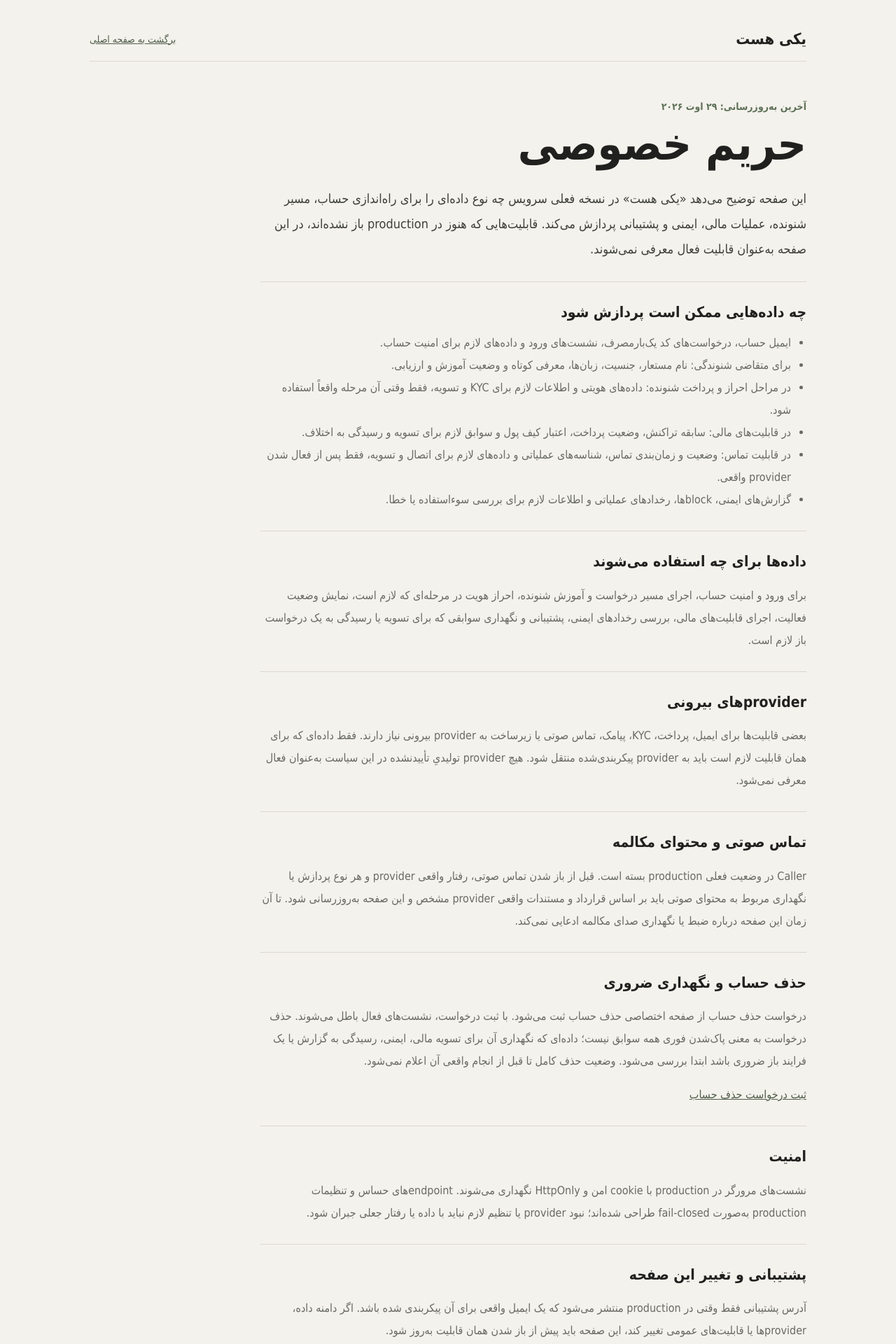
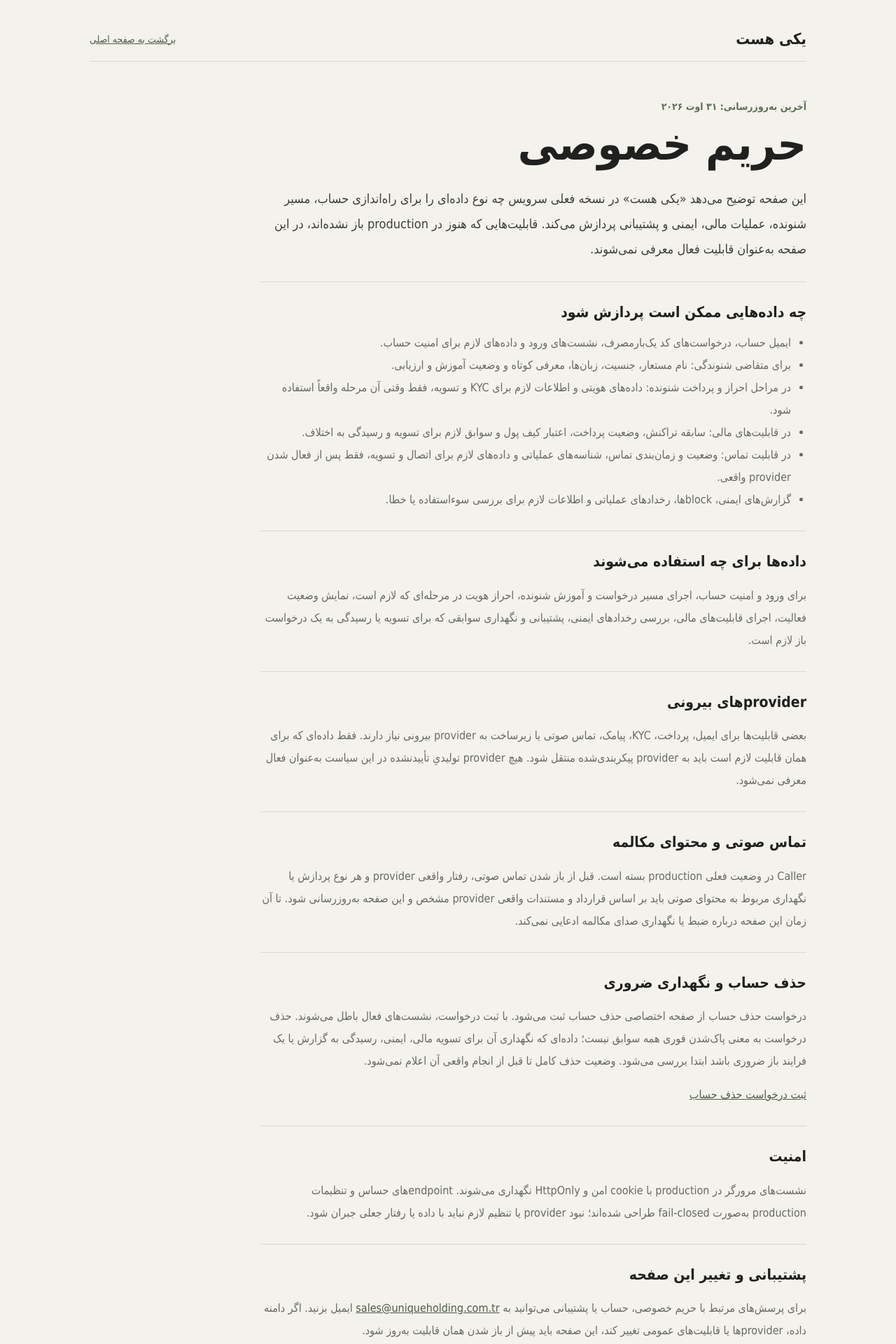
Before and after one commit to morfisam25-tech/YEKI-HAST, a Next.js app in the folder apps/web/: page /privacy in a window 1280 px wide. Shown: the top 1920 px of the page at 70% size. Built offline with nearby package versions, Linux system fonts and the light colour scheme.

Commit message:
feat: publish verified support mailbox in privacy policy

```diff
--- a/apps/web/app/privacy/page.tsx
+++ b/apps/web/app/privacy/page.tsx
@@ -14,7 +14,7 @@ export default function PrivacyPage() {
       </header>
 
       <article className="legal-page" aria-labelledby="privacy-title">
-        <p className="kicker">آخرین به‌روزرسانی: ۲۹ اوت ۲۰۲۶</p>
+        <p className="kicker">آخرین به‌روزرسانی: ۳۱ اوت ۲۰۲۶</p>
         <h1 id="privacy-title">حریم خصوصی</h1>
         <p className="legal-lead">
           این صفحه توضیح می‌دهد «یکی هست» در نسخه فعلی سرویس چه نوع داده‌ای را برای راه‌اندازی حساب،
@@ -82,8 +82,9 @@ export default function PrivacyPage() {
         <section className="legal-section">
           <h2>پشتیبانی و تغییر این صفحه</h2>
           <p>
-            آدرس پشتیبانی فقط وقتی در production منتشر می‌شود که یک ایمیل واقعی برای آن پیکربندی شده باشد.
-            اگر دامنه داده، providerها یا قابلیت‌های عمومی تغییر کند، این صفحه باید پیش از باز شدن همان قابلیت به‌روز شود.
+            برای پرسش‌های مرتبط با حریم خصوصی، حساب یا پشتیبانی می‌توانید به
+            {' '}<a href="mailto:sales@uniqueholding.com.tr">sales@uniqueholding.com.tr</a>{' '}
+            ایمیل بزنید. اگر دامنه داده، providerها یا قابلیت‌های عمومی تغییر کند، این صفحه باید پیش از باز شدن همان قابلیت به‌روز شود.
           </p>
         </section>
       </article>
```
